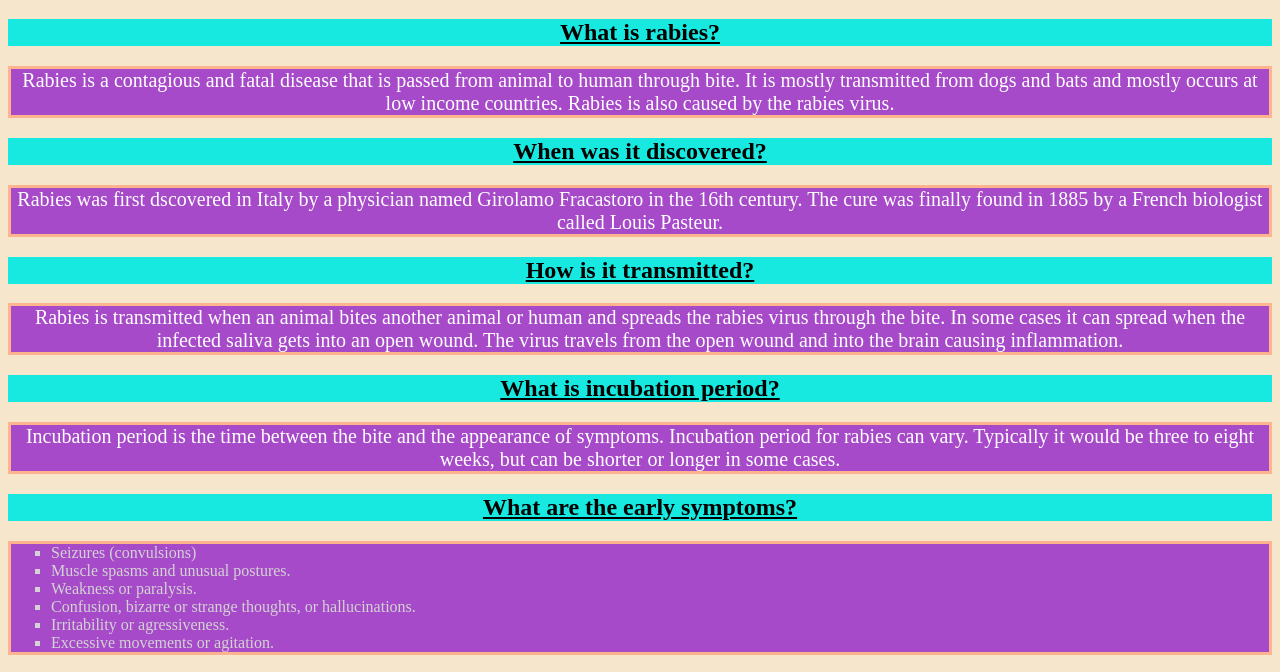
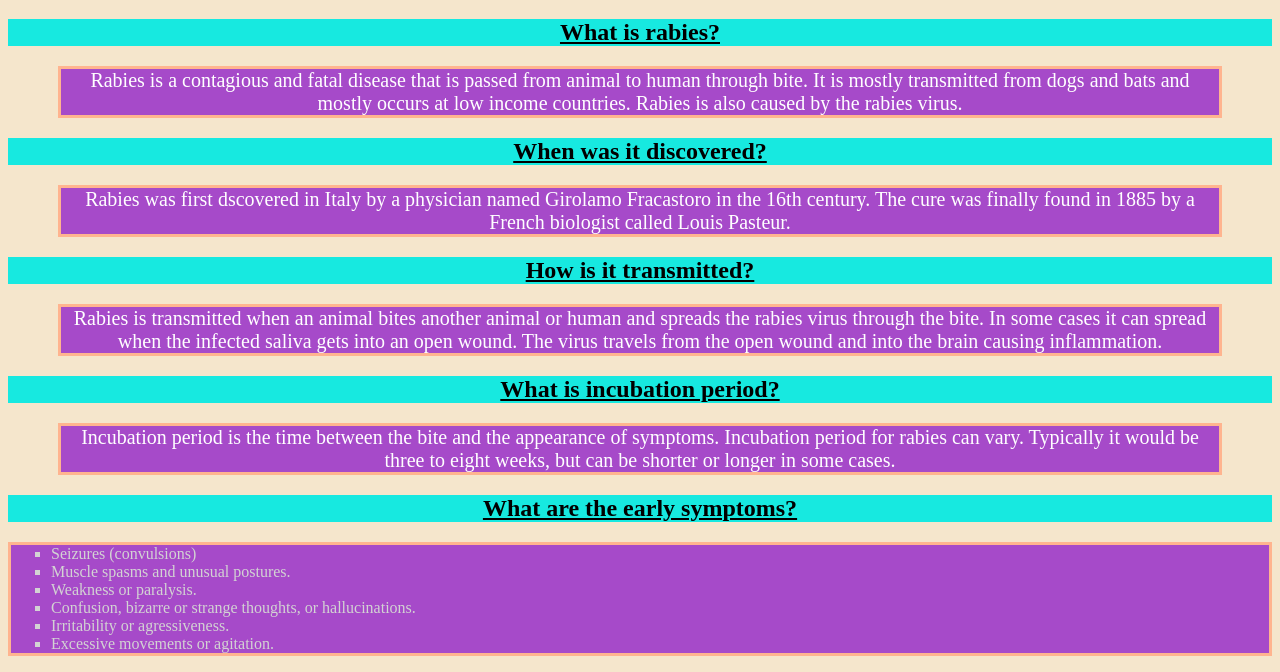
Before and after one commit to edenephrem12/Rabies, a plain HTML site: page index.html in a window 1280 px wide. Shown: the part 106-778 px from the top of the page. Drawn offline with Linux system fonts and the light colour scheme.

Commit message:
Update main.css

```diff
--- a/styles/main.css
+++ b/styles/main.css
@@ -47,7 +47,8 @@ p {
 	border-color:#FFB48F;
 	color: white;
 	text-align: center;
-	margin: auto;
+	margin-left: 50px;
+	margin-right: 50px;
 }
 
 .nav {
```
